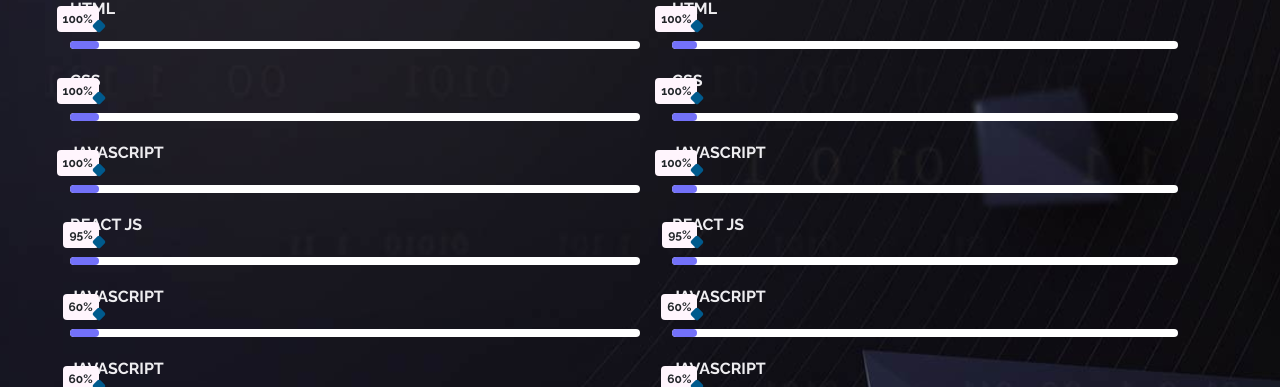
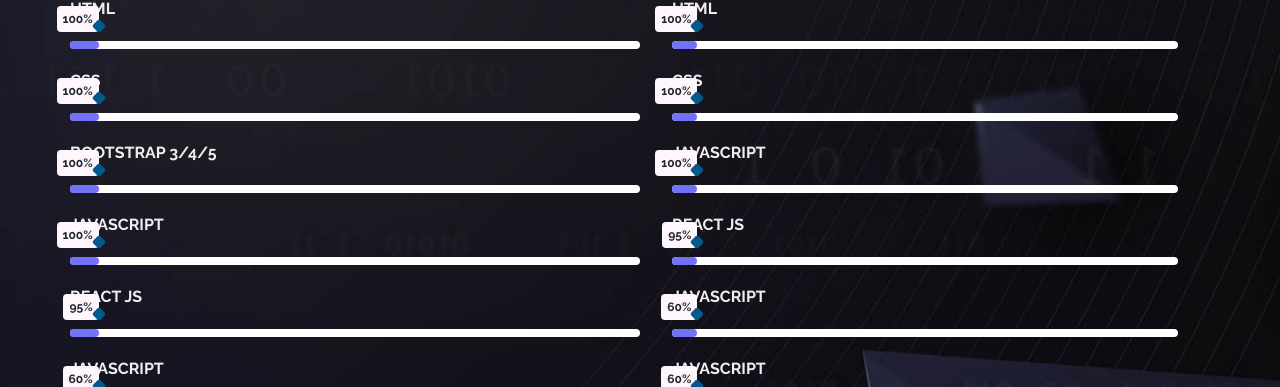
Before and after one commit to secret-glimmer/example-web-portfolio, a React (Vite) app: page / in a window 1280 px wide. Shown: the part 2694-3081 px from the top of the page. Built offline with nearby package versions, Linux system fonts and the light colour scheme.

Commit message:
some changes

```diff
--- a/src/components/Skills.jsx
+++ b/src/components/Skills.jsx
@@ -39,6 +39,19 @@
                   </div>
                 </div>
                 <div className="skill">
+                  <div className="skill-name">
+                    {" "}
+                    <div className="skill-name">Bootstrap 3/4/5</div>
+                  </div>
+                  <div className="skill-bar">
+                    <div
+                      className="skill-percentage"
+                      per="100%"
+                      style={{ maxWidth: "100%" }}
+                    ></div>
+                  </div>
+                </div>
+                <div className="skill">
                   <div className="skill-name">Javascript</div>
                   <div className="skill-bar">
                     <div
@@ -55,16 +68,6 @@
                       className="skill-percentage"
                       per="95%"
                       style={{ maxWidth: "95%" }}
-                    ></div>
-                  </div>
-                </div>
-                <div className="skill">
-                  <div className="skill-name">Javascript</div>
-                  <div className="skill-bar">
-                    <div
-                      className="skill-percentage"
-                      per="60%"
-                      style={{ maxWidth: "65%" }}
                     ></div>
                   </div>
                 </div>
```
